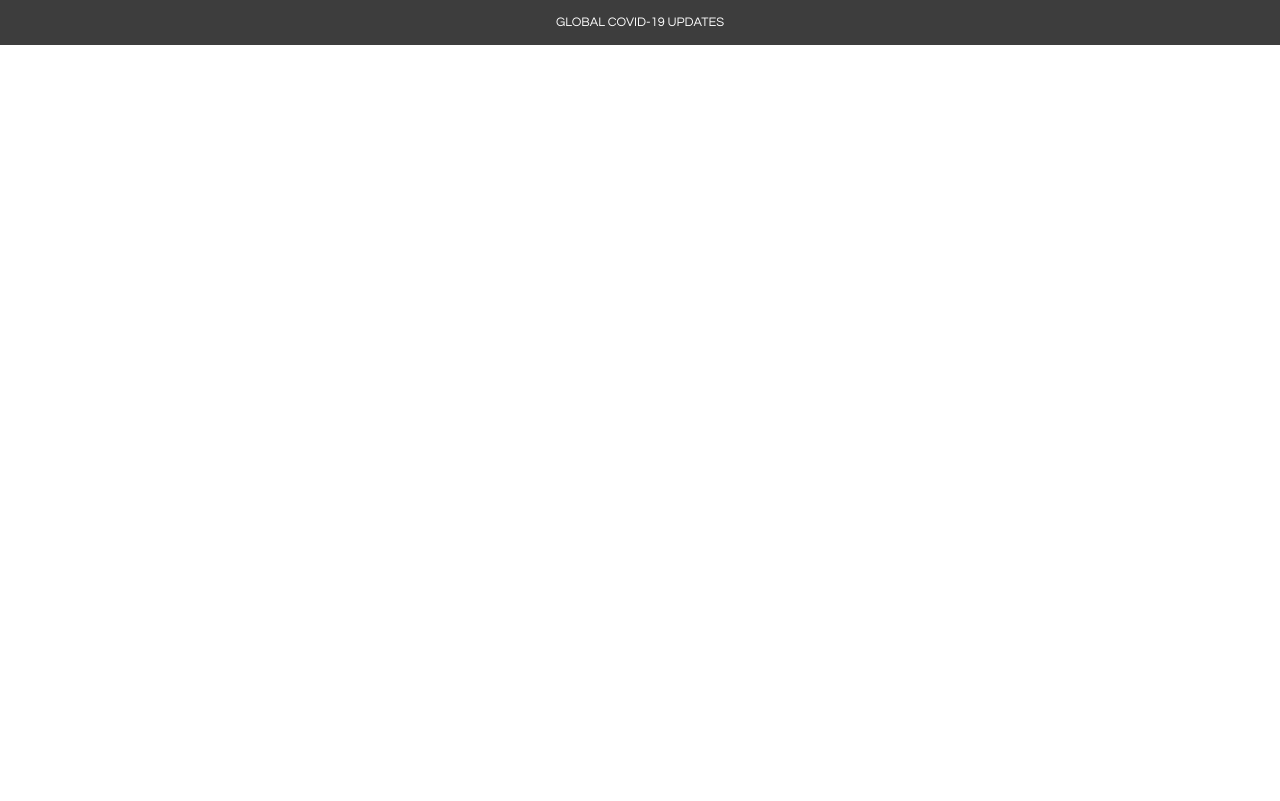
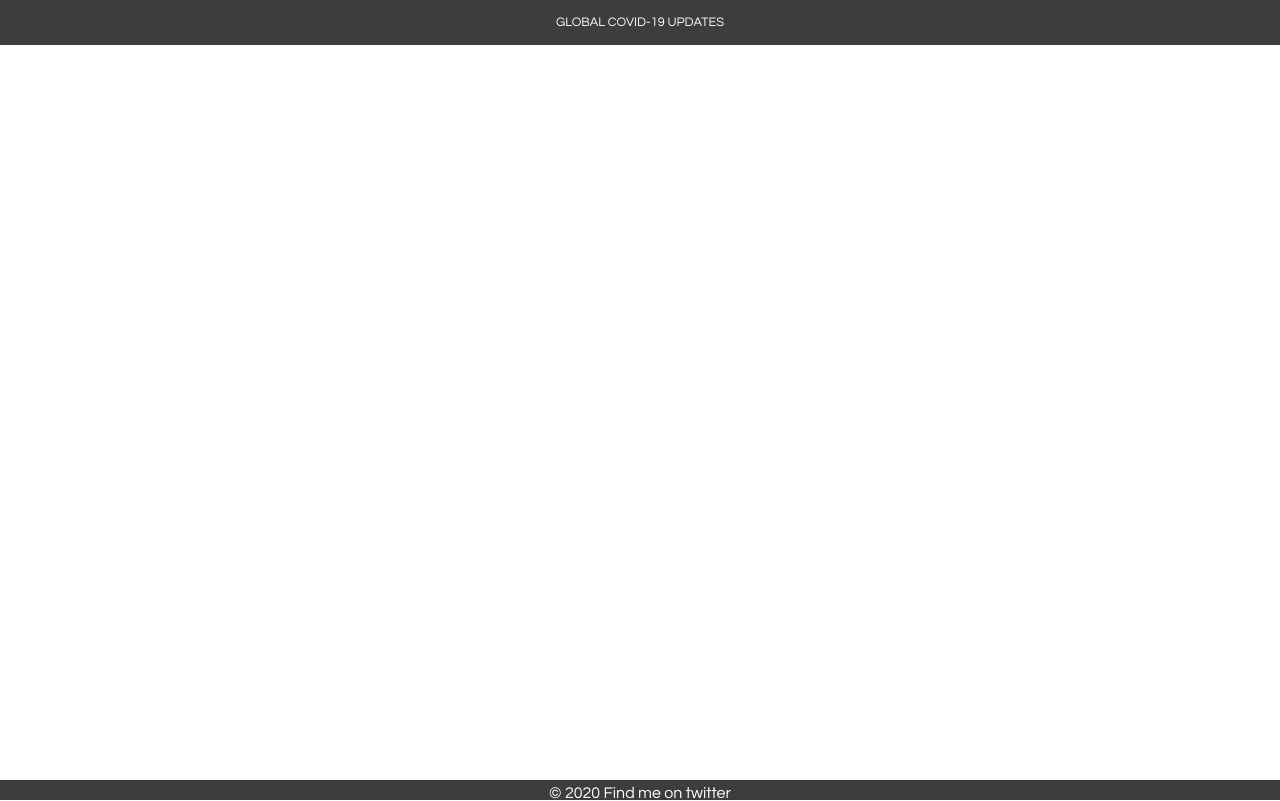
Before and after one commit to KabakiAntony/globalCovid-19Updates, a plain HTML site: page index.html in a window 1280 px wide. Drawn offline with Linux system fonts and the light colour scheme; no server answers.

Commit message:
Added a footer

```diff
--- a/css/index.css
+++ b/css/index.css
@@ -25,6 +25,7 @@
 #body{
     width: 90%;
     margin: 0 auto;
+    padding-bottom: 30px;
 }
 .holder,td,th{
     border: 1px solid black;
@@ -45,3 +46,17 @@ td
     text-align: left;
     padding: 8px;
 }
+footer{
+    position:absolute;
+    bottom: 0;
+    width: 100%;
+    padding:5px;
+    height: 20px;
+    background-color: rgba(0, 0, 0, 0.76);
+    color: rgb(255, 255, 255);
+    font: 8px;
+}
+footer a{
+    text-decoration: none;
+    color: rgb(255, 255, 255);
+}
--- a/index.html
+++ b/index.html
@@ -14,7 +14,7 @@
         <div id="body">
             <div id="show-updates"></div>
         </div>
-        <footer></footer>
+        <footer>&COPY; 2020 <a href="https://twitter.com/kabakikiarie">Find me on twitter</a></footer>
     </div>
     <script src="js/get.js"></script>
 </body>
--- a/js/get.js
+++ b/js/get.js
@@ -2,7 +2,6 @@ fetch('https://globalcovid19updates.herokuapp.com/global/summary')
 .then(response=>response.json())
 .then(({data,status,error})=>{
     if(status === 200){
-        console.log(data)
         document.getElementById('show-updates').innerHTML=`
         Covid-19 numbers as at ${data[0].asAt}
         <table class="holder">
```
